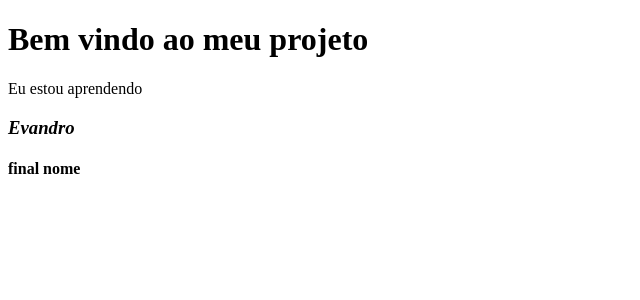
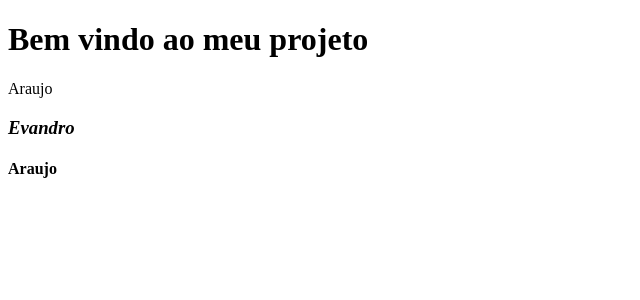
Before and after one commit to Evandromck/nextjs-app, a React (Create React App) app: page / in a window 1280 px wide. Shown: the top 300 px of the page, without its empty margins (0-640 px from the left). Built offline with nearby package versions, Linux system fonts and the light colour scheme.

Commit message:
Deploy test

```diff
--- a/src/componet/finalnome.js
+++ b/src/componet/finalnome.js
@@ -1,6 +1,6 @@
 function Finalnome(){
     return(
-        <h4>final nome</h4>
+        <h4>Araujo</h4>
     )
 }
 
--- a/src/componet/nome.js
+++ b/src/componet/nome.js
@@ -1,6 +1,6 @@
 function Casa (){
     return(
-        <sapn>Eu estou aprendendo</sapn>
+        <sapn>Araujo</sapn>
     )
 }
 
```
